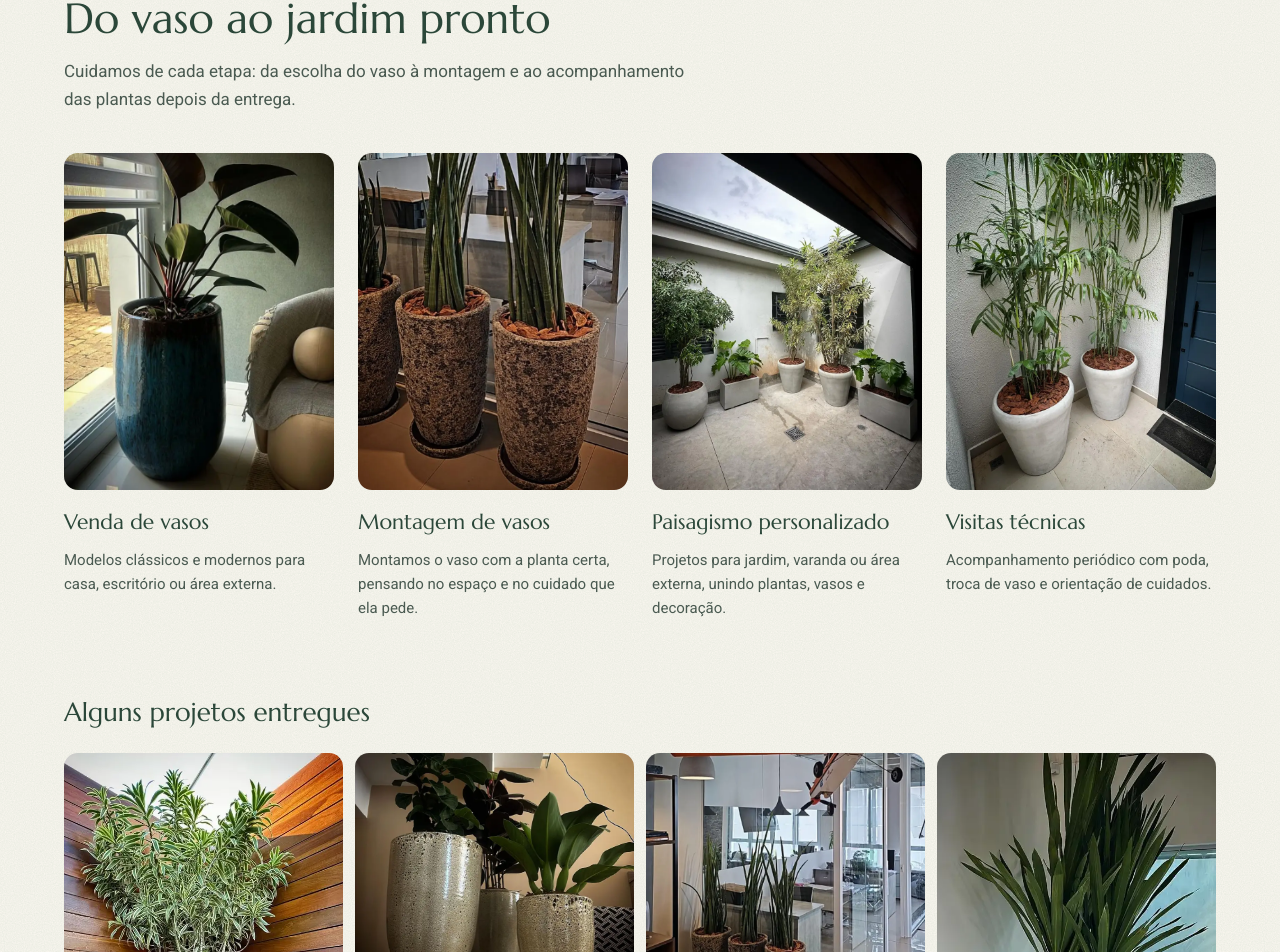
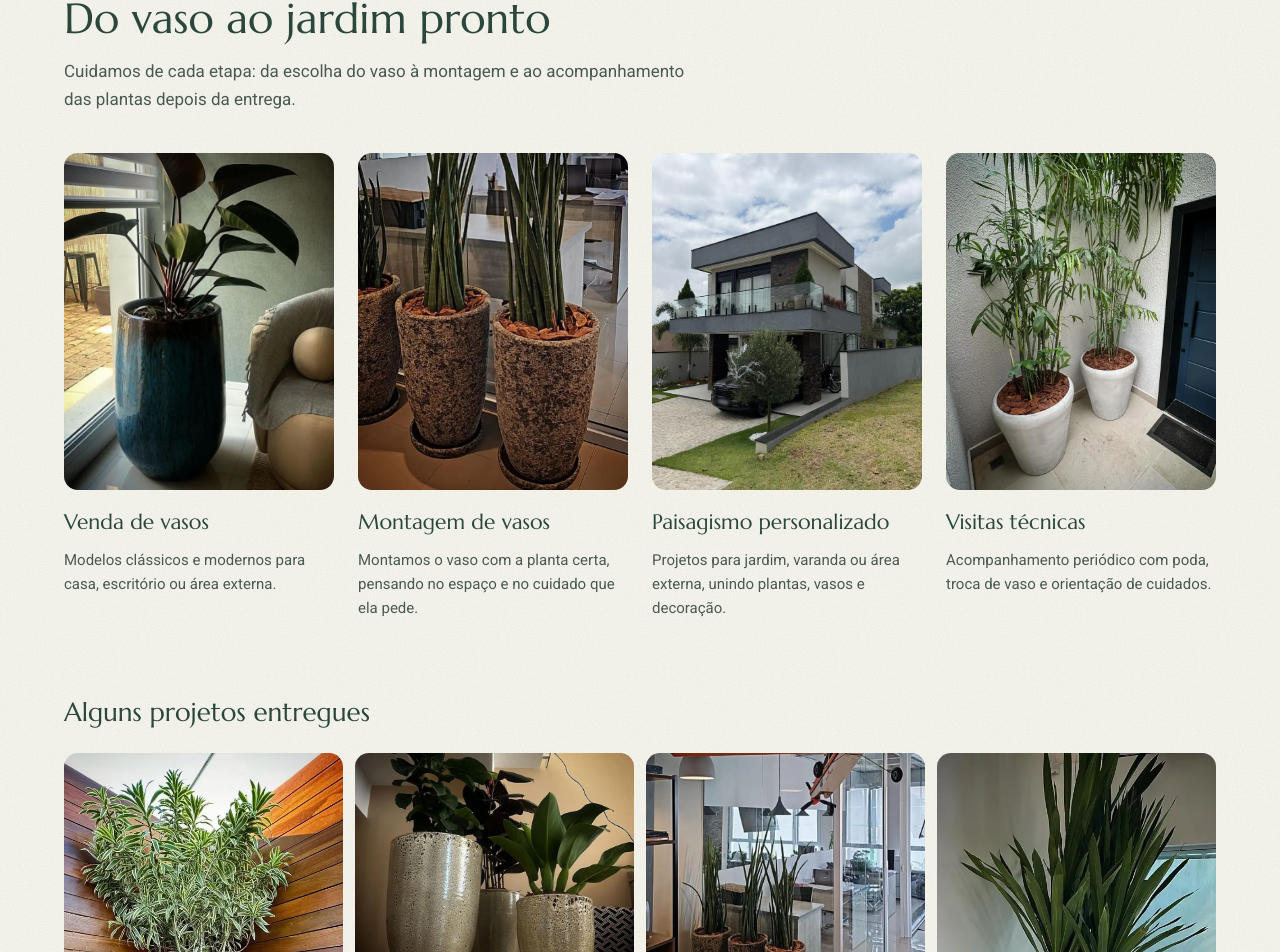
Before and after one commit to feernandoignacio/biogarden-2, a Next.js app: page / in a window 1280 px wide. Shown: the part 2920-3872 px from the top of the page. Built offline with nearby package versions, Linux system fonts and the light colour scheme.

Commit message:
feat: replace landscaping photo in services

```diff
--- a/src/components/Services.tsx
+++ b/src/components/Services.tsx
@@ -19,8 +19,8 @@ const SERVICES = [
   {
     title: 'Paisagismo personalizado',
     text: 'Projetos para jardim, varanda ou área externa, unindo plantas, vasos e decoração.',
-    photo: '/images/projetos/projeto-5.webp',
-    alt: 'Pátio externo com vários vasos e plantas organizados',
+    photo: '/images/projetos/paisagismo-casa.webp',
+    alt: 'Fachada de casa com oliveira no jardim e plantas na varanda',
   },
   {
     title: 'Visitas técnicas',
```
Also changed, not shown: public/images/projetos/paisagismo-casa.webp (added), public/images/projetos/projeto-5.webp (deleted).
